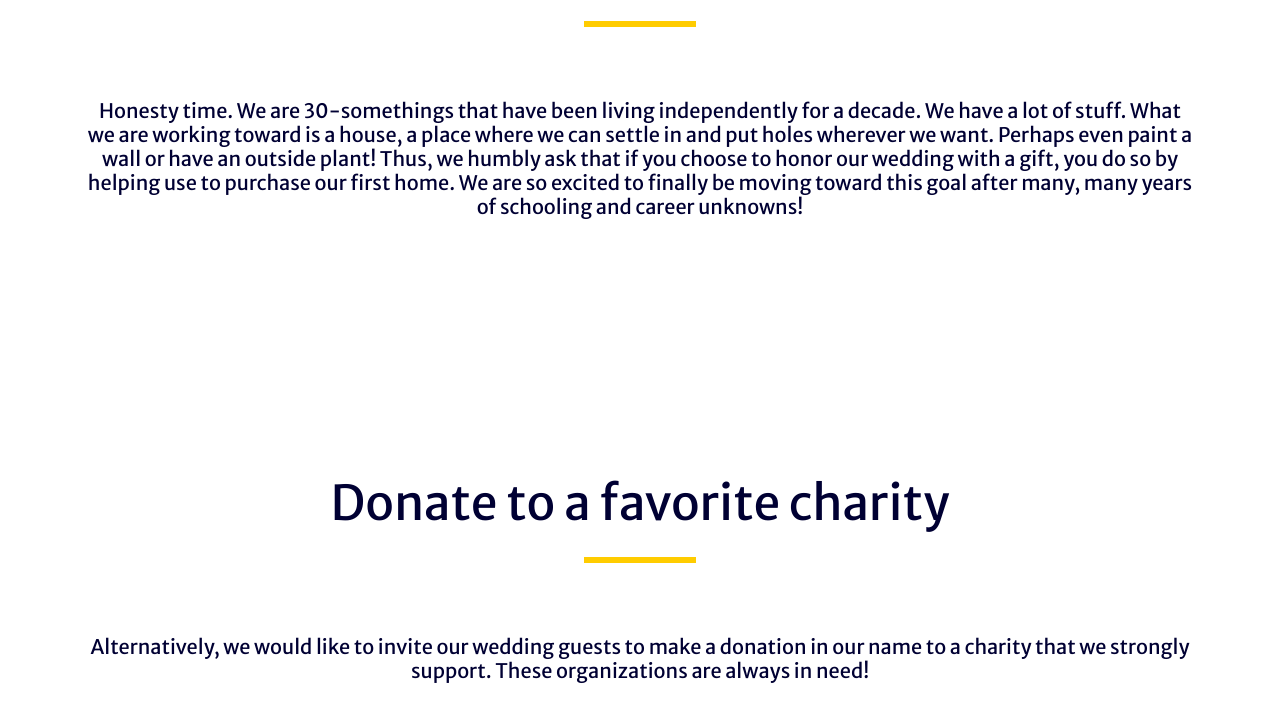
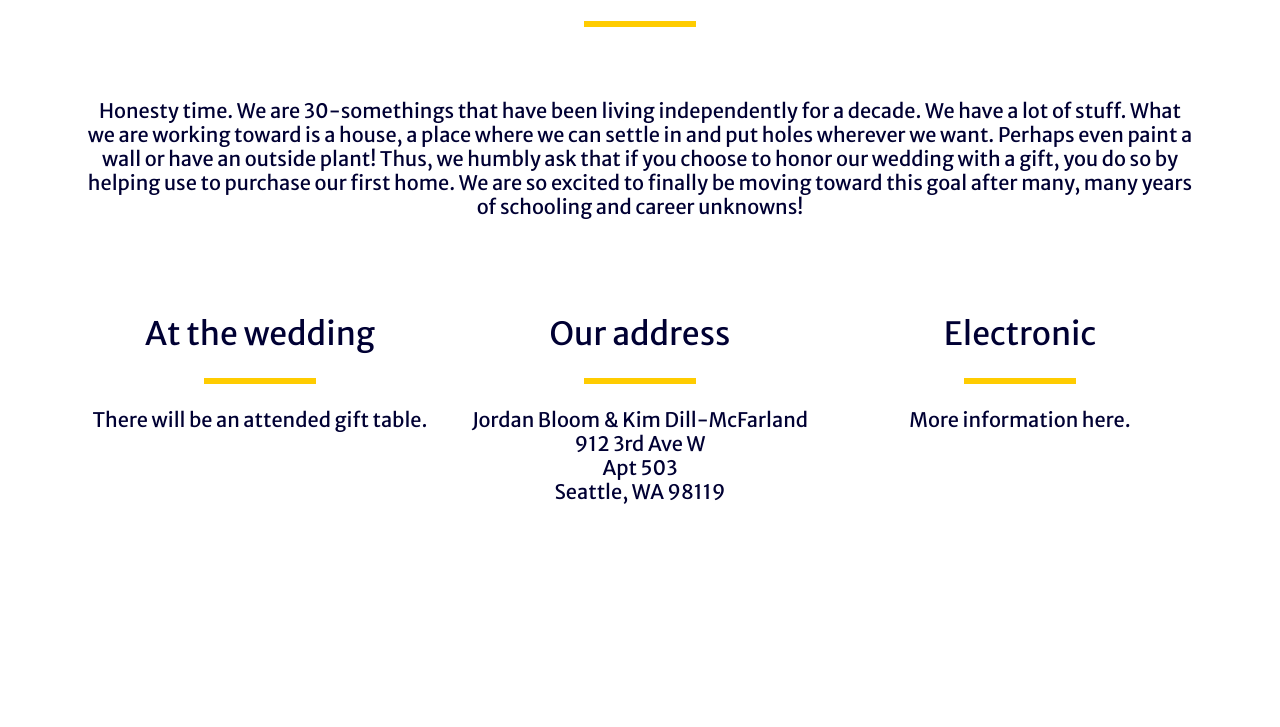
Before and after one commit to kdillmcfarland/Bloom_DillMcFarland_2020.github.io, a website: page gifts.html in a window 1280 px wide. Shown: the part 676-1403 px from the top of the page. Drawn offline with nearby package versions, Linux system fonts and the light colour scheme.

Commit message:
Add gift details

```diff
--- a/gifts.html
+++ b/gifts.html
@@ -57,7 +57,7 @@
   </section>
 
   <!-- gifts -->
-  <section class="page-section" id="seatac">
+  <section class="page-section" id="house">
     <div class="container">
       <h2 class="text-center text-navy mt-0">Help us buy a home</h2>
       <hr class="divider-gold my-4">
@@ -67,6 +67,35 @@
           <div class="mt-5">
             <h6 class="text-navy mb-0">Honesty time. We are 30-somethings that have been living independently for a decade. We have a lot of stuff. What we are working toward is a house, a place where we can settle in and put holes wherever we want. Perhaps even paint a wall or have an outside plant! Thus, we humbly ask that if you choose to honor our wedding with a gift, you do so by helping use to purchase our first home. We are so excited to finally be moving toward this goal after many, many years of schooling and career unknowns!
             </h6>
+            <br><br>
+
+          </div>
+        </div>
+
+      </div>
+      <div class="row">
+
+        <div class="col-lg-4 col-md-5 text-center">
+          <div class="mt-5">
+            <h3 class="h4 text-navy mb-2">At the wedding</h3>
+            <hr class="divider-gold my-4">
+            <h6 class="text-navy mb-0">There will be an attended gift table.</h6>
+          </div>
+        </div>
+
+        <div class="col-lg-4 col-md-5 text-center">
+          <div class="mt-5">
+            <h3 class="h4 text-navy mb-2">Our address</h3>
+            <hr class="divider-gold my-4">
+            <h6 class="text-navy mb-0">Jordan Bloom & Kim Dill-McFarland<br>912 3rd Ave W<br>Apt 503<br>Seattle, WA 98119</h6>
+          </div>
+        </div>
+
+        <div class="col-lg-4 col-md-5 text-center">
+          <div class="mt-5">
+            <h3 class="h4 text-navy mb-2">Electronic</h3>
+            <hr class="divider-gold my-4">
+            <h6 class="text-navy mb-0"><a href="https://paypal.me/pools/c/8kPZI9TEG3">More information here.</a></h6>
           </div>
         </div>
 
```
